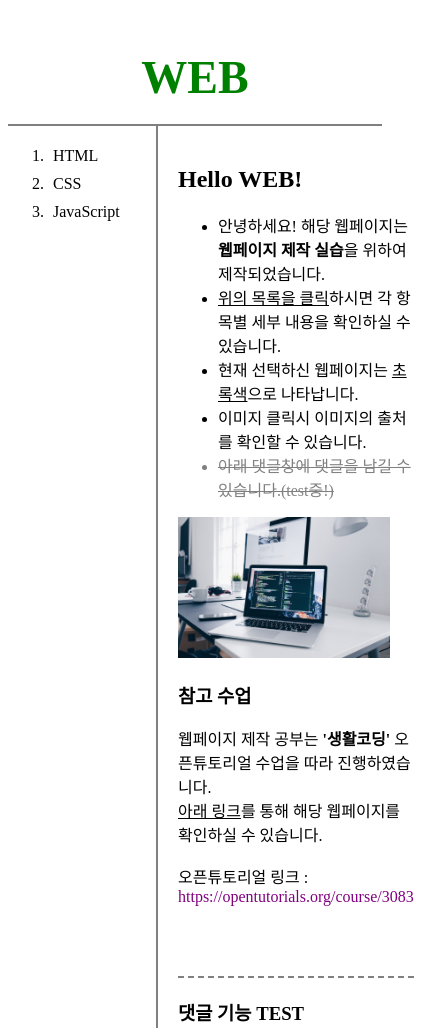
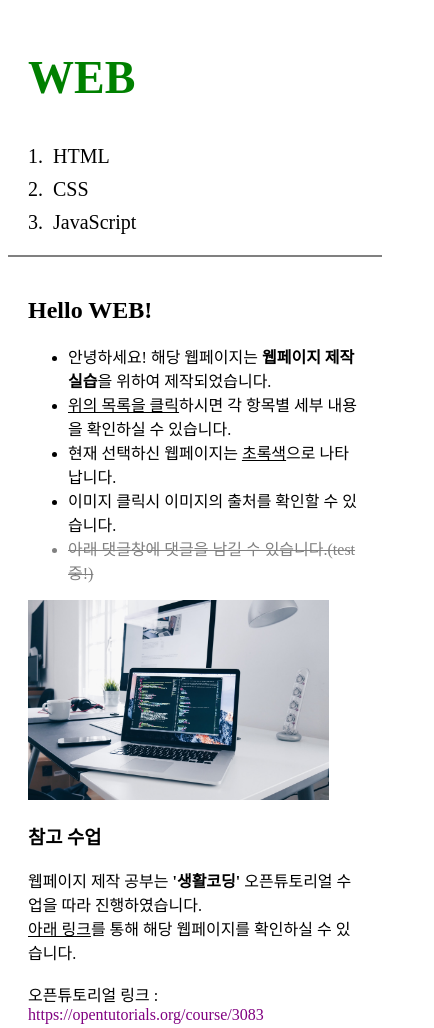
Before and after one commit to hbkim14/studyWEB, a plain HTML site: page index.html in a window 390 px wide. Shown: the top 1028 px of the page, 434 px wide, since content can reach past the window. Drawn offline with Linux system fonts and the light colour scheme; a script that the page names is missing.

Commit message:
update CSS

```diff
--- a/index.html
+++ b/index.html
@@ -17,13 +17,14 @@
       }
       #grid {
         display: grid;
-        grid-template-columns: 150px 1fr;
+        grid-template-columns: 200px 1fr;
 
       }
       #list {
         border-right: 2px solid gray;
       }
       #list li {
+        font-size: 20px;
         padding: 5px;
       }
       #content {
@@ -41,6 +42,22 @@
         color:gray;
         text-decoration-line: line-through;
       }
+
+      /* screen size < 600px */
+      @media(max-width: 600px) {
+        #grid {
+          display:block;
+        }
+        h1 {
+          text-align: left;
+          border: none;
+        }
+        #list {
+          border-right: none;
+          border-bottom: 2px solid gray;
+        }
+      }
+
     </style>
   </head>
   <body>
```
